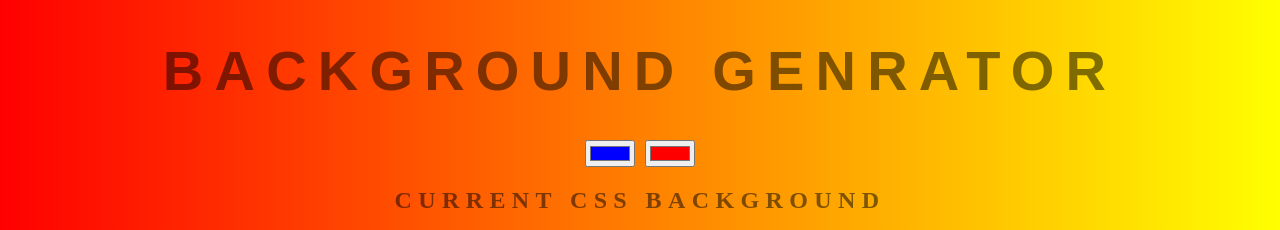
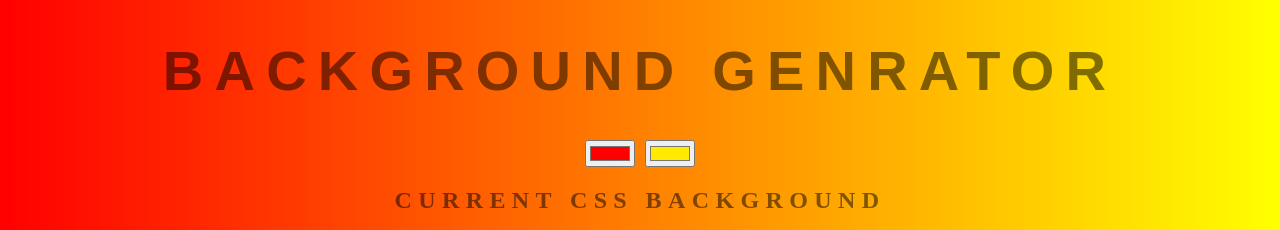
Before and after one commit to Agarg00/background-colour-genrator, a plain HTML site: page index.html in a window 1280 px wide. Shown: the top 230 px of the page. Drawn offline with Linux system fonts and the light colour scheme.

Commit message:
fixed minor style issue

```diff
--- a/index.html
+++ b/index.html
@@ -6,8 +6,8 @@
 </head>
 <body id="gradient">
 	<h1>BackGround Genrator</h1>
-	<input id="color1" type="color" name="color1" value="#0000ff">
-	<input id="color2" type="color" name="color2" value="#ff0000">
+	<input id="color1" type="color" name="color1" value="#ff0000">
+	<input id="color2" type="color" name="color2" value="#ffea00">
 	<h2>Current CSS Background</h2>
 	<h3></h3>
 	<script type="text/javascript" src="script.js"></script>
```
